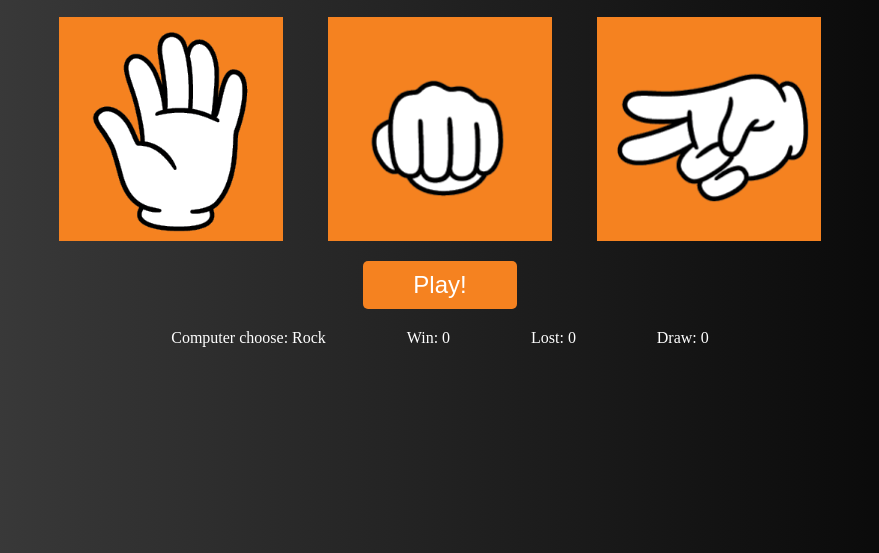
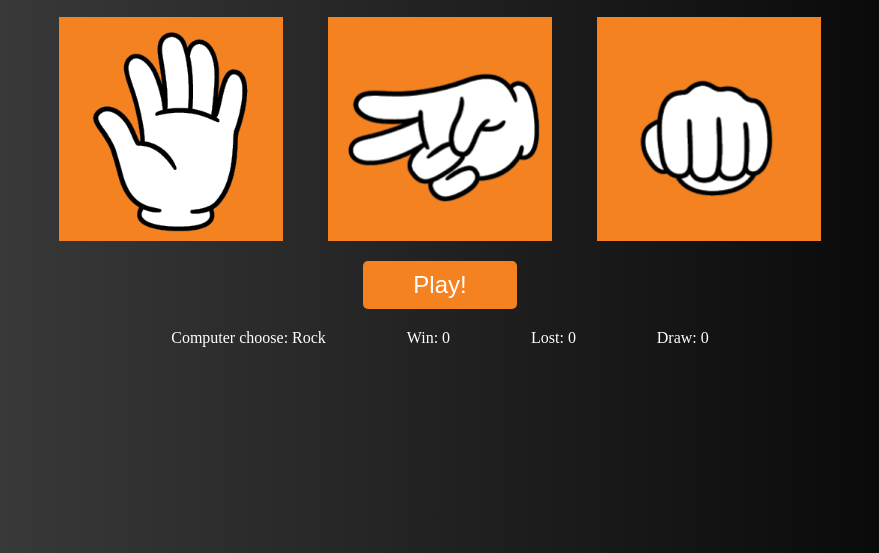
Before and after one commit to kalantin/Paper-rock-scissors-game, a plain HTML site: page index.html in a window 1280 px wide. Shown: the part 247-800 px from the top of the page, without its empty margins (200-1079 px from the left). Drawn offline with Linux system fonts and the light colour scheme; a web font is replaced by a local one.

Commit message:
wrong names img in links :D

```diff
--- a/index.html
+++ b/index.html
@@ -18,8 +18,8 @@
 			<h1 class="heading">Let's play a game...</h1>
 			<div class="hands">
 				<img class="img paper" src="img/paper.png" alt="Paper" />
-				<img class="img scissors"  src="img/rock.png" alt="Scissors" />
-				<img class="img rock"  src="img/scissors.png" alt="Rock" />
+				<img class="img scissors"  src="img/scissors.png" alt="Scissors" />
+				<img class="img rock"  src="img/rock.png" alt="Rock" />
 			</div>
 			<button class="btn">Play!</button>
 			<div class="results">
```
